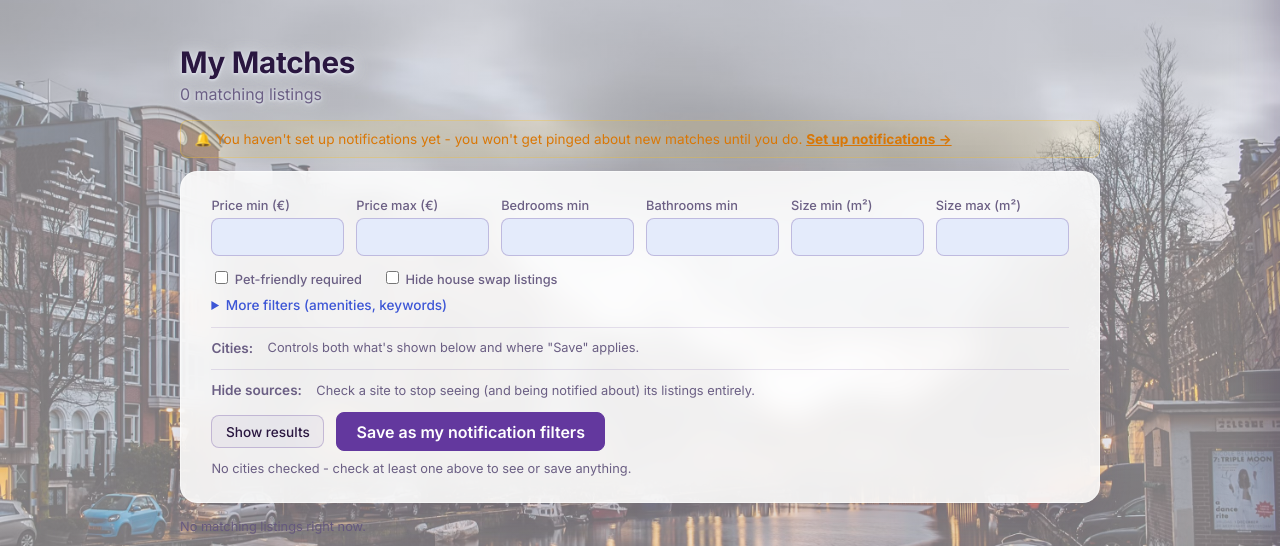
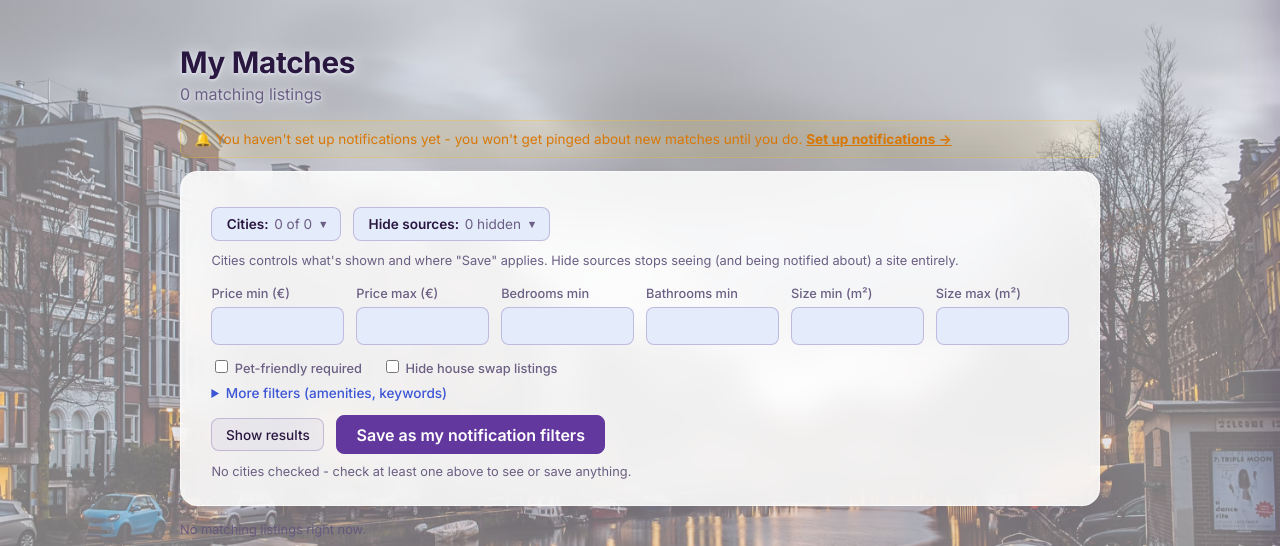
Before and after one commit to idquodest/huisjagers, a FastAPI app: template dashboard/templates/index.html in a window 1280 px wide. Shown: the part 52-598 px from the top of the page. Run offline with FastAPI, Linux system fonts and the light colour scheme; the template is opened without the code that fills it, so the values that code supplies are empty.

Commit message:
Convert Cities/Hide sources checkboxes to compact dropdowns, move above filter fields

```diff
--- a/dashboard/templates/base.html
+++ b/dashboard/templates/base.html
@@ -173,9 +173,24 @@
     .filter-panel summary { cursor: pointer; font-size: 0.85rem; color: var(--blue); font-weight: 500; }
     .filter-actions { display: flex; gap: 0.75rem; margin-top: 0.85rem; flex-wrap: wrap; align-items: center; }
     .filter-status { margin: 0.6rem 0 0; }
-    .apply-to { display: flex; gap: 0.9rem; align-items: center; flex-wrap: wrap; margin-top: 0.85rem; padding-top: 0.75rem; border-top: 1px solid var(--border); }
-    .apply-to-label { font-size: 0.85rem; color: var(--text-muted); font-weight: 600; }
-    .apply-to-option { font-size: 0.9rem; display: flex; align-items: center; gap: 0.3rem; white-space: nowrap; }
+    .dropdown-row { display: flex; gap: 0.75rem; align-items: center; flex-wrap: wrap; margin-bottom: 1.1rem; }
+    .dropdown-check { position: relative; }
+    .dropdown-check summary {
+      list-style: none; cursor: pointer; display: inline-flex; align-items: center; gap: 0.35rem;
+      padding: 0.5rem 0.9rem; border: 1px solid var(--border-strong); border-radius: 0.5rem;
+      background: var(--card-soft); font-size: 0.85rem; font-weight: 600; color: var(--text); user-select: none;
+    }
+    .dropdown-check summary::-webkit-details-marker { display: none; }
+    .dropdown-check summary::after { content: "▾"; margin-left: 0.15rem; color: var(--text-muted); font-size: 0.7rem; }
+    .dropdown-check summary span { font-weight: 400; color: var(--text-muted); }
+    .dropdown-check[open] summary { border-color: var(--violet); }
+    .dropdown-check-panel {
+      position: absolute; top: calc(100% + 0.4rem); left: 0; z-index: 15; min-width: 210px; max-height: 280px; overflow-y: auto;
+      background: var(--card); border: 1px solid var(--border); border-radius: 0.6rem;
+      box-shadow: 0 12px 30px rgba(42,23,64,0.18); padding: 0.6rem 0.75rem;
+      display: flex; flex-direction: column; gap: 0.4rem;
+    }
+    .dropdown-check-option { font-size: 0.87rem; display: flex; align-items: center; gap: 0.45rem; white-space: nowrap; cursor: pointer; color: var(--text); }
     .error { color: var(--red); background: rgba(248,113,113,0.1); border: 1px solid rgba(248,113,113,0.3); border-radius: 0.5rem; padding: 0.6rem 0.85rem; margin-bottom: 1rem; }
     p.nag {
       color: var(--amber); background: rgba(251,191,36,0.1); border: 1px solid rgba(251,191,36,0.3); border-radius: 0.5rem;
@@ -239,6 +254,14 @@
     {% block content %}{% endblock %}
   </div>
   <script>
+    function updateDropdownSummary(checkbox, suffix) {
+      const details = checkbox.closest('details');
+      if (!details) return;
+      const summarySpan = details.querySelector('summary span');
+      const checked = details.querySelectorAll('input[type=checkbox]:checked').length;
+      summarySpan.textContent = checked + ' ' + suffix;
+    }
+
     function openDrawer(btn) {
       const row = btn.closest('tr');
       const drawer = document.getElementById('listing-drawer');
--- a/dashboard/templates/index.html
+++ b/dashboard/templates/index.html
@@ -18,6 +18,29 @@
 <div class="filter-panel">
   <form method="get" action="/">
     <input type="hidden" name="csrf_token" value="{{ session.csrf_token }}">
+    <div class="dropdown-row">
+      <details class="dropdown-check">
+        <summary>Cities: <span>{{ selected_cities|length }} of {{ cities|length }}</span></summary>
+        <div class="dropdown-check-panel">
+          {% for key, name in cities.items() %}
+            <label class="dropdown-check-option">
+              <input type="checkbox" name="cities" value="{{ key }}" {% if key in selected_cities %}checked{% endif %} onchange="updateDropdownSummary(this, '{{ cities|length }} of')"> {{ name }}
+            </label>
+          {% endfor %}
+        </div>
+      </details>
+      <details class="dropdown-check">
+        <summary>Hide sources: <span>{{ (filters.excluded_sources|length) if filters and filters.excluded_sources else 0 }} hidden</span></summary>
+        <div class="dropdown-check-panel">
+          {% for source in all_sources %}
+            <label class="dropdown-check-option">
+              <input type="checkbox" name="excluded_sources" value="{{ source }}" {% if filters and source in filters.excluded_sources %}checked{% endif %} onchange="updateDropdownSummary(this, 'hidden')"> {{ source }}
+            </label>
+          {% endfor %}
+        </div>
+      </details>
+      <span class="hint">Cities controls what's shown and where "Save" applies. Hide sources stops seeing (and being notified about) a site entirely.</span>
+    </div>
     <div class="filter-row">
       <div class="field">
         <label>Price min (€)</label>
@@ -67,24 +90,6 @@
         </div>
       </div>
     </details>
-    <div class="apply-to">
-      <span class="apply-to-label">Cities:</span>
-      {% for key, name in cities.items() %}
-        <label class="apply-to-option">
-          <input type="checkbox" name="cities" value="{{ key }}" {% if key in selected_cities %}checked{% endif %}> {{ name }}
-        </label>
-      {% endfor %}
-      <span class="hint">Controls both what's shown below and where "Save" applies.</span>
-    </div>
-    <div class="apply-to">
-      <span class="apply-to-label">Hide sources:</span>
-      {% for source in all_sources %}
-        <label class="apply-to-option">
-          <input type="checkbox" name="excluded_sources" value="{{ source }}" {% if filters and source in filters.excluded_sources %}checked{% endif %}> {{ source }}
-        </label>
-      {% endfor %}
-      <span class="hint">Check a site to stop seeing (and being notified about) its listings entirely.</span>
-    </div>
     <div class="filter-actions">
       <button class="secondary" type="submit">Show results</button>
       <button class="primary" type="submit" formmethod="post" formaction="/notification-filters">Save as my notification filters</button>
```
